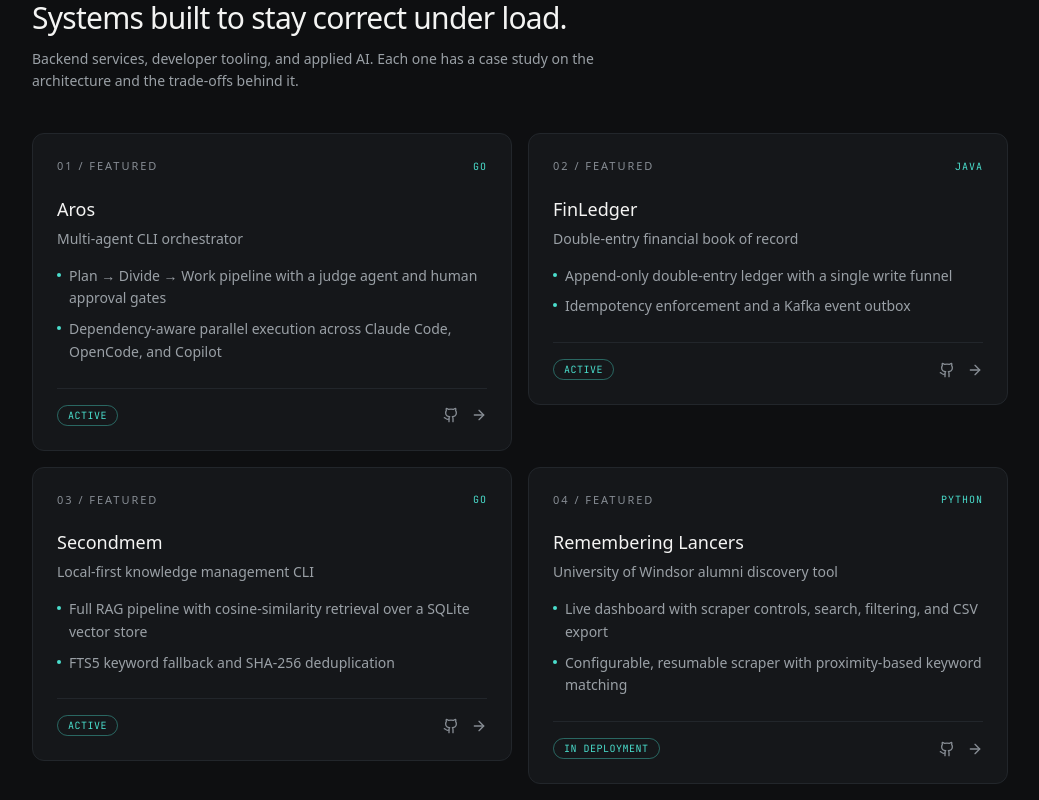
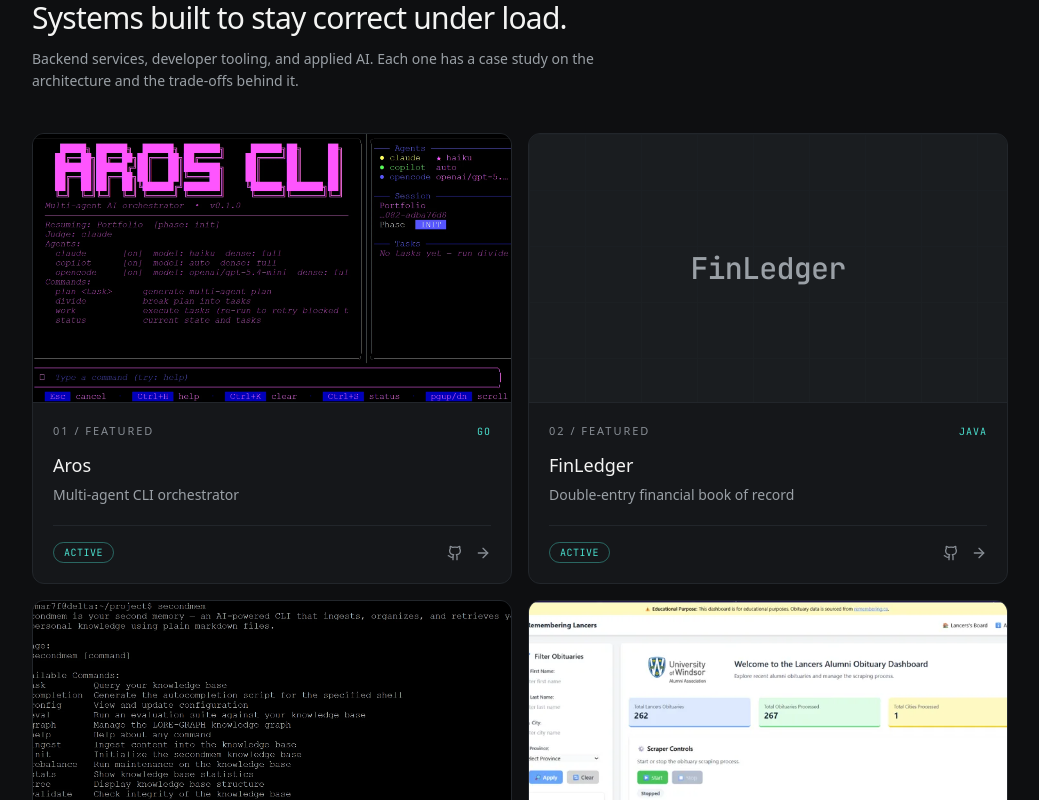
Before and after one commit to Rinil-Parmar/Rinil-Parmar.github.io, a Next.js app: page / in a window 1280 px wide. Shown: the part 720-1520 px from the top of the page, without its empty margins (120-1159 px from the left). Built offline with nearby package versions, Linux system fonts and the light colour scheme.

Commit message:
Redesign project cards as a media gallery
Each card now has a uniform 16:9 thumbnail: the project screenshot when
one exists, or an on-brand grid cover with the project name otherwise.
Cards stretch to equal height in the grid.

```diff
--- a/app/projects/page.tsx
+++ b/app/projects/page.tsx
@@ -29,7 +29,7 @@
 
         <div className="mt-14 grid gap-4 sm:grid-cols-2">
           {allProjects.map((p, i) => (
-            <Reveal key={p.slug} delay={(i % 2) * 0.05}>
+            <Reveal key={p.slug} delay={(i % 2) * 0.05} className="h-full">
               <ProjectCard project={p} index={i} />
             </Reveal>
           ))}
--- a/src/components/featured-work.tsx
+++ b/src/components/featured-work.tsx
@@ -16,7 +16,7 @@
 
       <div className="grid gap-4 sm:grid-cols-2">
         {featuredProjects.map((p, i) => (
-          <Reveal key={p.slug} delay={i * 0.05}>
+          <Reveal key={p.slug} delay={i * 0.05} className="h-full">
             <ProjectCard project={p} index={i} />
           </Reveal>
         ))}
--- a/src/components/project-card.tsx
+++ b/src/components/project-card.tsx
@@ -10,12 +10,36 @@
 };
 
 export function ProjectCard({ project, index }: { project: Project; index: number }) {
+  const cover = project.images?.[0];
+
   return (
     <Link
       href={`/projects/${project.slug}`}
-      className="group relative flex flex-col rounded-xl border border-border bg-surface p-6 transition-colors hover:border-border-strong"
+      className="group flex h-full flex-col overflow-hidden rounded-xl border border-border bg-surface transition-colors hover:border-border-strong"
     >
-      <div className="mb-5 flex items-center justify-between">
+      {cover ? (
+        <div className="aspect-[16/9] overflow-hidden border-b border-border bg-surface-2">
+          {/* eslint-disable-next-line @next/next/no-img-element */}
+          <img
+            src={cover.src}
+            alt={cover.alt}
+            width={cover.width}
+            height={cover.height}
+            loading="lazy"
+            className="h-full w-full object-cover object-top transition-transform duration-500 group-hover:scale-[1.03]"
+          />
+        </div>
+      ) : (
+        <div className="relative flex aspect-[16/9] items-center justify-center overflow-hidden border-b border-border bg-surface-2">
+          <div className="absolute inset-0 bg-grid opacity-[0.35]" aria-hidden />
+          <span className="relative font-mono text-2xl font-medium tracking-tight text-ink-secondary sm:text-3xl">
+            {project.name}
+          </span>
+        </div>
+      )}
+
+      <div className="flex flex-1 flex-col p-5">
+        <div className="mb-3 flex items-center justify-between">
           <span className="mono-label">
             {String(index + 1).padStart(2, "0")} / {project.featured ? "Featured" : "Project"}
           </span>
@@ -24,20 +48,10 @@
           </span>
         </div>
 
-      <h3 className="mb-1.5 text-lg font-medium text-ink">{project.name}</h3>
-      <p className="mb-4 text-sm text-ink-secondary">{project.tagline}</p>
+        <h3 className="text-lg font-medium text-ink">{project.name}</h3>
+        <p className="mt-1.5 text-sm text-ink-secondary">{project.tagline}</p>
 
-      <ul className="mb-6 flex-1 space-y-2">
-        {project.highlights.slice(0, 2).map((h) => (
-          <li
-            key={h}
-            className="flex gap-2 text-sm leading-relaxed text-ink-secondary"
-          >
-            <span className="mt-2 h-1 w-1 shrink-0 rounded-full bg-accent" />
-            {h}
-          </li>
-        ))}
-      </ul>
+        <div className="mt-5 flex-1" aria-hidden />
 
         <div className="flex items-center justify-between border-t border-border pt-4">
           <span
@@ -53,6 +67,7 @@
             <ArrowRight className="h-4 w-4 transition-transform group-hover:translate-x-0.5 group-hover:text-ink" />
           </span>
         </div>
+      </div>
     </Link>
   );
 }
```
Lines whose indentation alone changed are shown as unchanged.
